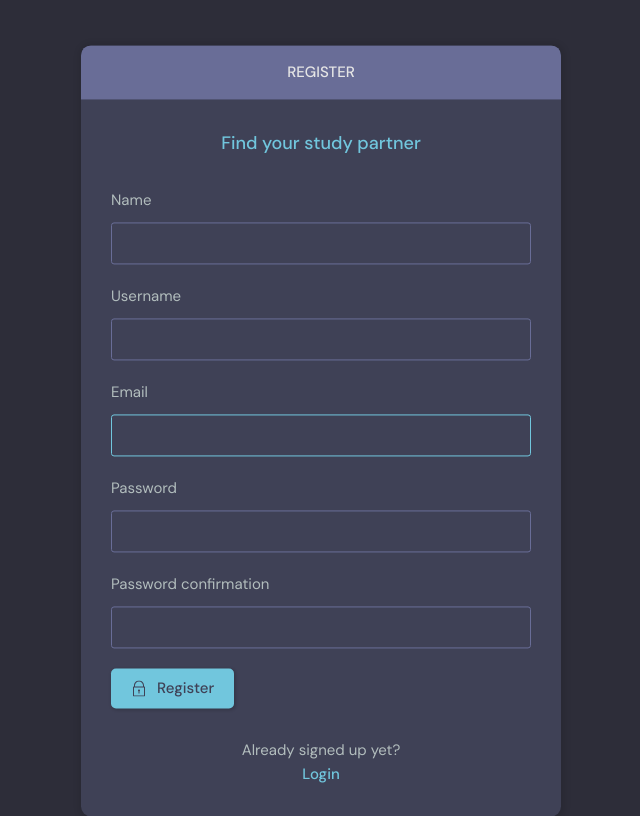
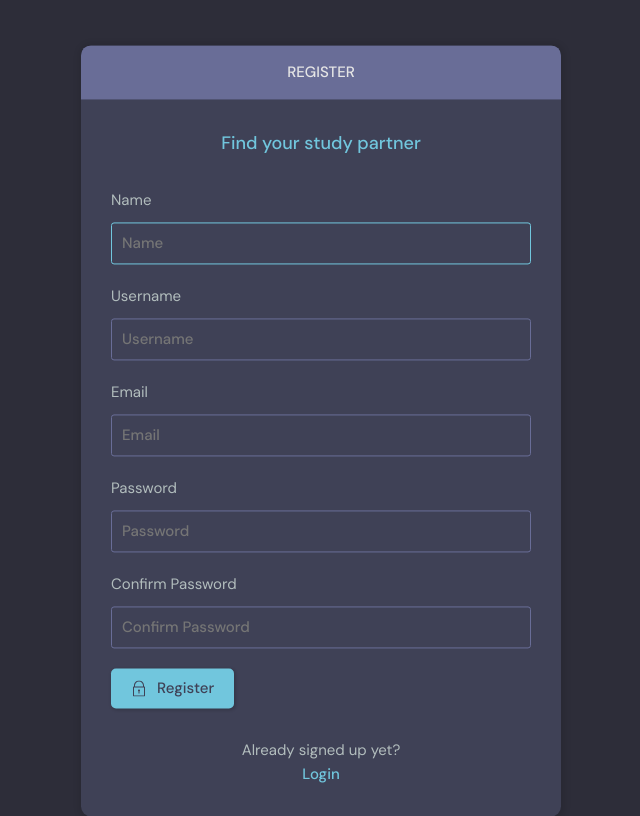
Before and after one commit to SudRK/StudyBuddy-Django-App, a Django app: page /register/ in a window 1280 px wide. Shown: the whole page, without its empty margins (319-959 px from the left). Run offline with Django 4.2, Linux system fonts and the light colour scheme; some libraries are stand-ins or nearby versions.

Commit message:
resend email update

```diff
--- a/base/templates/base/login_register.html
+++ b/base/templates/base/login_register.html
@@ -21,7 +21,7 @@
             {% if messages %}
               {% for message in messages %}
                 {% if message.tags == "error" %}
-                  <div class="alert-danger" id="error" onclick="myFunction()">{{ message }}</div>
+                  <div class="alert-danger" id="error" onclick="myFunction()">{{ message }} </div>
                 {% else %}
                   <div class="alert-success" id="error" onclick="myFunction()">{{ message }}</div>
                 {% endif %}
@@ -31,21 +31,15 @@
               {% csrf_token %}
               <div class="form__group form__group">
                 <label for="room_name">Email</label>
-                <input id="username" name="email" type="text" placeholder="Email" />
+                <input id="username" name="email" type="text" placeholder="Email" required />
               </div>
               <div class="form__group">
                 <label for="password">Password</label>
-                <input id="password" name="password" type="password" placeholder="Password"/>
+                <input id="password" name="password" type="password" placeholder="Password" required />
                 <i class="far fa-eye"
                    id="togglePassword"
                    onclick="showpassword()"
-                   style="cursor: pointer;
-                          float: right;
-                          margin-left: -25px;
-                          margin-top: 15px;
-                          right: 10px;
-                          position: relative;
-                          z-index: 2;"></i>
+                   style="cursor: pointer; float: right; margin-left: -25px; margin-top: 15px; right: 10px; position: relative; z-index: 2;"></i>
               </div>
               <div style="display: flex; justify-content:space-between; align-items:center">
                 <button class="btn btn--main" type="submit">
@@ -95,12 +89,39 @@
             {% endif %}
             <form class="form" action="" method="POST">
               {% csrf_token %}
-              {% for field in form %}
+              {% comment %} {% for field in form %}
                 <div class="form__group form__group">
                   <label for="room_name">{{ field.label }}</label>
                   {{ field }}
                 </div>
-              {% endfor %}
+              {% endfor %} {% endcomment %}
+
+              <div class="form__group">
+                <label for="room_name">Name</label>
+                <input id="name" name="name" type="text" placeholder="Name" required autofocus />
+              </div>
+
+              <div class="form__group">
+                <label for="room_name">Username</label>
+                <input id="username" name="username" type="text" placeholder="Username" required />
+              </div>
+
+
+              <div class="form__group">
+                <label for="room_name">Email</label>
+                <input id="email" name="email" type="text" placeholder="Email" required />
+              </div>
+
+              <div class="form__group">
+                <label for="password">Password</label>
+                <input id="password1" name="password1" type="password" placeholder="Password" required />
+              </div>
+
+              <div class="form__group">
+                <label for="password">Confirm Password</label>
+                <input id="password2" name="password2" type="password" placeholder="Confirm Password" required />
+              </div>
+
               <button class="btn btn--main" type="submit">
                 <svg version="1.1"
                      xmlns="http://www.w3.org/2000/svg"
@@ -127,4 +148,15 @@
       </div>
     {% endif %}
   </main>
+  <script>
+localStorage.clear()
+document.querySelector('#email').addEventListener('change',(event) => {
+
+  localStorage.setItem('email', event.target.value);
+
+});
+
+
+
+  </script>
 {% endblock content %}
--- a/base/views.py
+++ b/base/views.py
@@ -1,4 +1,5 @@
 import email
+from multiprocessing import context
 from urllib import request
 from django.contrib.auth.models import User
 from pydoc_data.topics import topics
@@ -41,7 +42,8 @@ from base import token
 User=get_user_model()
 def loginPage(request):
     page = 'login'
-
+    # user = User.objects.get(email=email)
+    # email = request.POST.get('email')
     # if request.user.is_authenticated:
     #     return redirect('home')
 
@@ -49,11 +51,16 @@ def loginPage(request):
         email = request.POST.get('email').lower()
         password = request.POST.get('password')
         status = True
+
         try:
             user = User.objects.get(email=email)
             if user.is_active != True:
                 status = False
-                messages.error(request, f'Oops, {user.email} not verified, so please verify your email!')
+                token = account_activation_token.make_token(user)
+                uid = urlsafe_base64_encode(force_bytes(user.pk))
+                account_activation_email(request=request, email=user.email, token=token, uidb64=uid)
+                # messages.error(request, f'Oops, {user.email} not verified, so please verify your email! To Resend email please click here')
+                return render(request, 'base/email_active_sent.html')
         except:
             messages.error(request, 'User does not exist!')
         user = authenticate(request, email=email, password=password)
@@ -65,6 +72,7 @@ def loginPage(request):
         else:
             if status == True:
                 messages.error(request, 'Username or Password are incorrect!')
+
     context = {'page': page}
     return render(request, 'base/login_register.html', context)
 
@@ -78,9 +86,6 @@ def register(request):
         if form.is_valid():
             user = form.save(commit=False)
             user.save()
-            # login(request, user)
-            # return redirect('login')
-
             # to get the domain of the current site
             token = account_activation_token.make_token(user)
             uid = urlsafe_base64_encode(force_bytes(user.pk))
@@ -91,20 +96,6 @@ def register(request):
             messages.error(request, form.errors)
             form = MyUserCreationForm()
     return render(request, 'base/login_register.html', {'form':form})
-
-# view for resending verification email
-def ResendMail(request):
-    if request.method == 'POST':
-        email = request.POST.get('email')
-        user=User.objects.get(email=email)
-        if not user:
-            messages.error(request,"Please register your email address!")
-        token = account_activation_token.make_token(user)
-        print(token)
-        uid = urlsafe_base64_encode(force_bytes(user.pk))
-        account_activation_email(request=request, email=email, token=token, uidb64=uid)
-        return HttpResponse('Please check your email for verification mail.')
-    return render(request, 'base/email_active_sent.html')
 
 # View for account activation
 def Activate(request, uidb64, token):
@@ -121,6 +112,20 @@ def Activate(request, uidb64, token):
         return redirect('login')
     else:
         return
+
+# view for resending verification email
+def ResendMail(request):
+    email=request.GET.get("email")
+    user=User.objects.get(email=email)
+    # if not user:
+    #     messages.error(request,"Please register your email address!")
+    token = account_activation_token.make_token(user)
+    uid = urlsafe_base64_encode(force_bytes(user.pk))
+    account_activation_email(request=request, email=email, token=token, uidb64=uid)
+    context = {'email':user.email}
+    # return HttpResponse('Please check your mail inbox for verification mail.')
+    return render(request, 'base/email_active_sent.html', context)
+
 
 
 def logoutUser(request):
```
Also changed, not shown: base/templates/base/email_active_sent.html (+10 -6 lines), static/js/script.js (line endings or trailing spaces).
